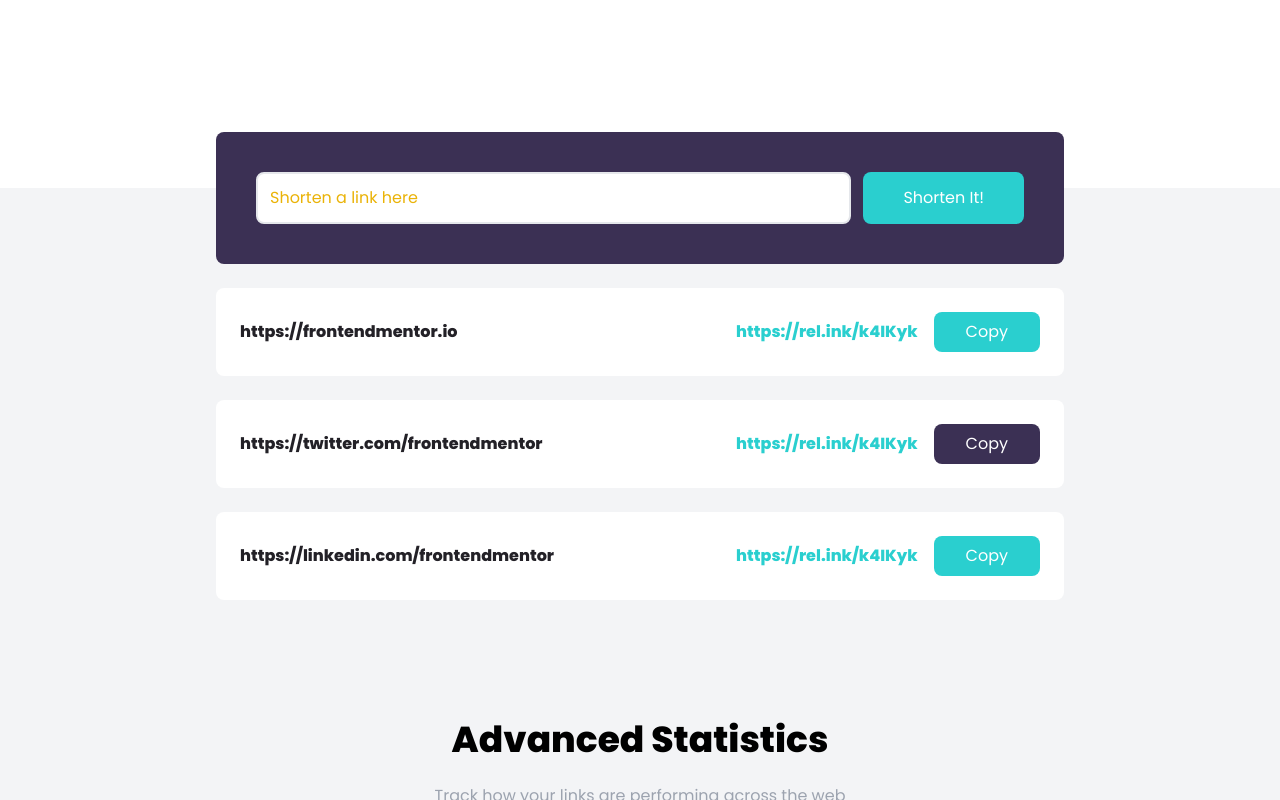
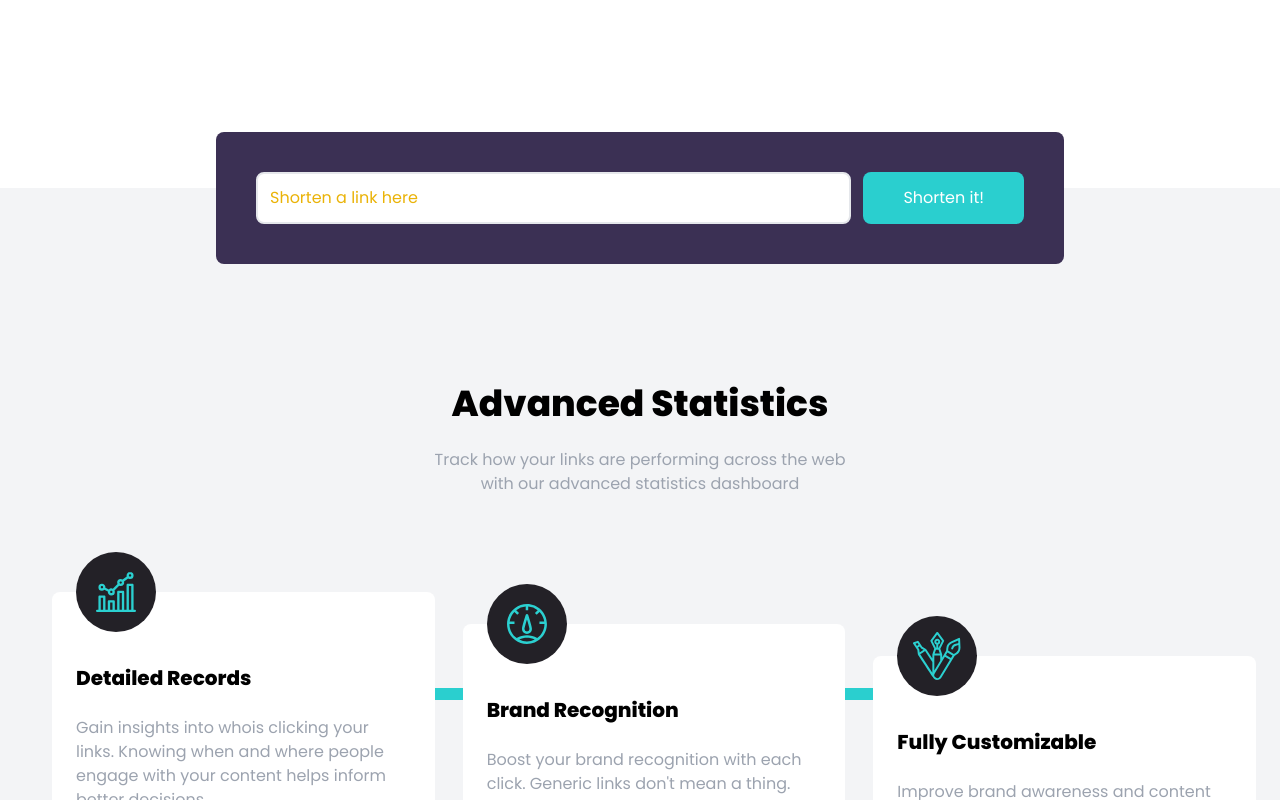
Before and after one commit to Baruti-1/url-shortener, a React (Vite) app: page / in a window 1280 px wide. Shown: the part 616-1416 px from the top of the page. Built offline with nearby package versions, Linux system fonts and the light colour scheme.

Commit message:
Shorten valid long links

```diff
--- a/src/components/Shorten.jsx
+++ b/src/components/Shorten.jsx
@@ -1,6 +1,12 @@
-import React from 'react';
+// google-chrome --disable-web-security --user-data-dir="[some directory here]"
+
+import { useState } from 'react';
+import Spinner from './Spinner';
 
 const Shorten = () => {
+  const [urls, setUrls] = useState([]);
+  const [spinner, setSpinner] = useState(false);
+
   // Validate a URL
   function validURL(str) {
     var pattern = new RegExp(
@@ -15,24 +21,52 @@
     return !!pattern.test(str);
   }
 
+  let url = '';
+
   const formSubmit = (e) => {
     e.preventDefault();
 
     const input = document.getElementById('link-input');
     const errMsg = document.getElementById('err-msg');
 
-    if (input.value.trim() === '') {
+    url = input.value;
+
+    if (url.trim() === '') {
       errMsg.innerText = 'Please enter URL';
       input.classList.add('border-red');
-    } else if (!validURL(input.value.trim())) {
+    } else if (!validURL(url.trim())) {
       errMsg.innerText = 'Please enter a valid URL';
       input.classList.add('border-red');
     } else {
       errMsg.innerText = '';
       input.classList.remove('border-red');
-      console.log(input.value);
+      setSpinner(true);
+
+      const KEY = import.meta.env.VITE_API;
+
+      fetch('https://shrtlnk.dev/api/v2/link', {
+        method: 'POST',
+        headers: {
+          'api-key': KEY,
+          Accept: 'application/json',
+          'Content-Type': 'application/json',
+        },
+        body: JSON.stringify({
+          url,
+        }),
+      })
+        .then((response) => response.json())
+        .then((data) => {
+          setUrls([...urls, data]);
+          setSpinner(false);
+        });
       input.value = '';
     }
+  };
+
+  const copyUrl = () => {
+    setCopy(!copy);
+    navigator.clipboard.writeText(urls.shrtlnk);
   };
 
   return (
@@ -50,8 +84,12 @@
             className="flex-1 p-3 border-2 rounded-lg placeholder-yellow-500 focus:outline-none"
             placeholder="Shorten a link here"
           />
-          <button className="px-10 py-3 text-white bg-cyan rounded-lg hover:bg-cyanLight focus:outline-none md:py-2">
-            Shorten It!
+          <button
+            className={`px-10 py-3 text-white ${
+              spinner ? 'bg-cyanLight' : 'bg-cyan'
+            } rounded-lg hover:bg-cyanLight focus:outline-none md:py-2`}
+          >
+            {spinner ? <Spinner /> : 'Shorten it!'}
           </button>
           {/* error message */}
           <div
@@ -59,42 +97,38 @@
             className="absolute left-7 bottom-3 text-red text-sm italic"
           ></div>
         </form>
-        {/* link 1 */}
-        <div className="flex flex-col items-center justify-between w-full p-6 bg-white rounded-lg md:flex-row">
-          <p className="font-bold text-center text-veryDarkViolet md:text-left">
-            https://frontendmentor.io
-          </p>
-          <div className="flex flex-col items-center justify-end flex-1 space-x-4 space-y-2 md:flex-row md:space-y-0">
-            <div className="font-bold text-cyan">https://rel.ink/k4IKyk</div>
-            <button className="p-2 px-8 text-white bg-cyan rounded-lg hover:opacity-70 focus-outline-none">
-              Copy
-            </button>
+
+        {urls.map((url) => (
+          <div
+            key={url.key}
+            className="flex flex-col items-center justify-between w-full p-6 bg-white rounded-lg md:flex-row"
+          >
+            <p className="font-bold text-center text-veryDarkViolet md:text-left">
+              {url.url}
+            </p>
+            <div
+              key={url.key}
+              className="flex flex-col items-center justify-end flex-1 space-x-4 space-y-2 md:flex-row md:space-y-0"
+            >
+              <div id="short-url" className="font-bold text-cyan">
+                {url.shrtlnk}
+              </div>
+              <button
+                id={url.key}
+                className="p-2 px-8 text-white bg-cyan rounded-lg hover:opacity-70 focus-outline-none"
+                onClick={() => {
+                  const btn = document.getElementById(`${url.key}`);
+                  btn.classList.add('bg-darkViolet');
+                  btn.innerText = 'Copied';
+
+                  navigator.clipboard.writeText(url.shrtlnk);
+                }}
+              >
+                Copy
+              </button>
+            </div>
           </div>
-        </div>
-        {/* link 2 */}
-        <div className="flex flex-col items-center justify-between w-full p-6 bg-white rounded-lg md:flex-row">
-          <p className="font-bold text-center text-veryDarkViolet md:text-left">
-            https://twitter.com/frontendmentor
-          </p>
-          <div className="flex flex-col items-center justify-end flex-1 space-x-4 space-y-2 md:flex-row md:space-y-0">
-            <div className="font-bold text-cyan">https://rel.ink/k4IKyk</div>
-            <button className="p-2 px-8 text-white bg-darkViolet rounded-lg hover:opacity-70 focus-outline-none">
-              Copy
-            </button>
-          </div>
-        </div>
-        {/* link 1 */}
-        <div className="flex flex-col items-center justify-between w-full p-6 bg-white rounded-lg md:flex-row">
-          <p className="font-bold text-center text-veryDarkViolet md:text-left">
-            https://linkedin.com/frontendmentor
-          </p>
-          <div className="flex flex-col items-center justify-end flex-1 space-x-4 space-y-2 md:flex-row md:space-y-0">
-            <div className="font-bold text-cyan">https://rel.ink/k4IKyk</div>
-            <button className="p-2 px-8 text-white bg-cyan rounded-lg hover:opacity-70 focus-outline-none">
-              Copy
-            </button>
-          </div>
-        </div>
+        ))}
       </div>
     </section>
   );
--- /dev/null
+++ b/src/components/Spinner.jsx
@@ -0,0 +1,11 @@
+import spinner from '../assets/images/spinner.svg';
+
+const Spinner = () => {
+  return (
+    <div>
+      <img src={spinner} alt="" className="h-8" />
+    </div>
+  );
+};
+
+export default Spinner;
```
Also changed, not shown: src/assets/images/spinner.svg (added), 1 other file (tests, documents, lock files or other folders).
